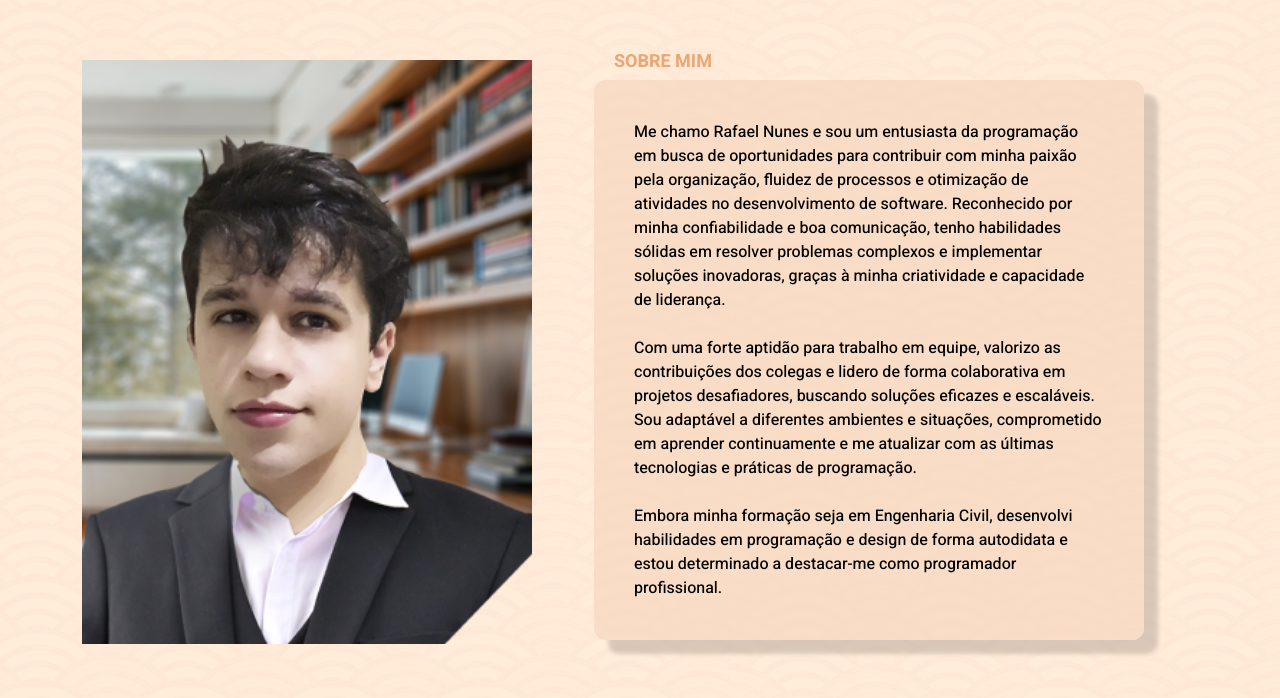
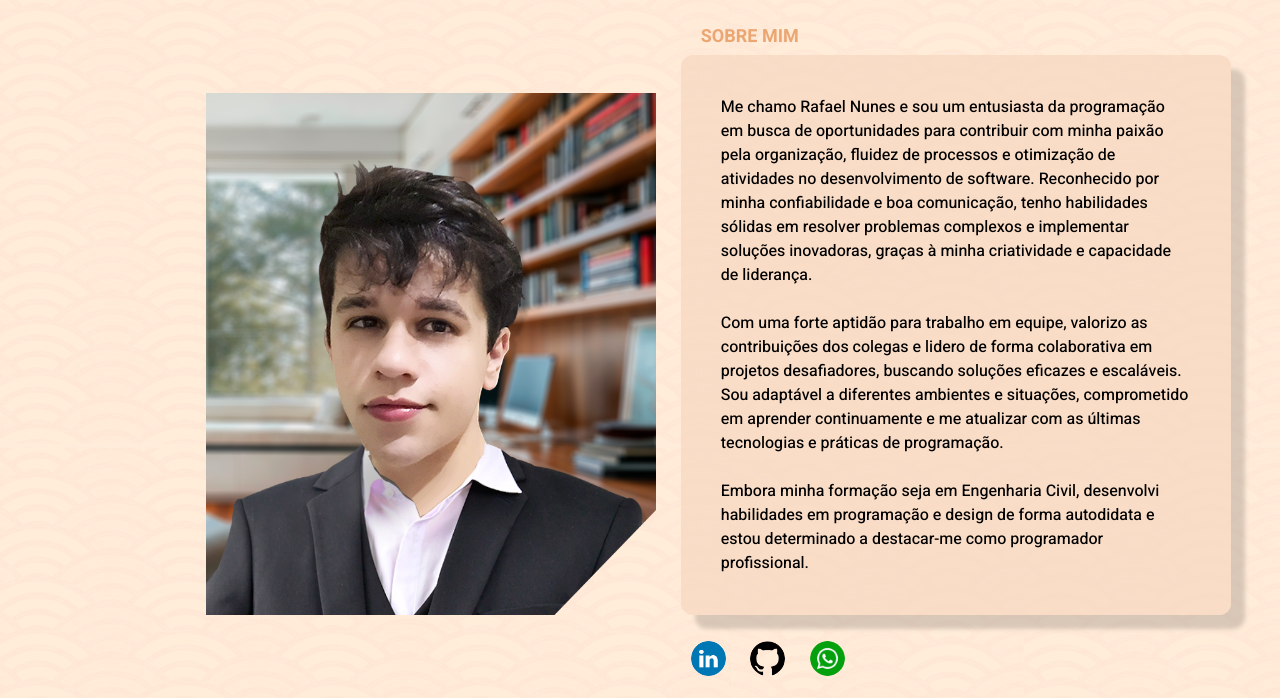
Before and after one commit to Raphyyyyy/Portfolio, a plain HTML site: page index.html in a window 1280 px wide. Shown: the part 982-1680 px from the top of the page. Drawn offline with nearby package versions, Linux system fonts and the light colour scheme.

Commit message:
ajustado sobre mim

```diff
--- a/index.html
+++ b/index.html
@@ -91,10 +91,12 @@
 
     <main>
         <!-- SOBRE MIM -->
-        <div class="sobre-mim" id="sobre-mim-pai">
-            <img src="public/images/foto-terno-b-1.png" alt="">
+        <div class="sobre-mim container" id="sobre-mim-pai">
+            <div id="sobre1">
+                <img src="public/images/foto terno B.png" alt="Foto de Rafael Nunes - programador front end" title="Foto de Rafael Nunes - programador front end"">
+            </div>
 
-            <div class="sobre-mim-texto">
+            <div class="sobre-mim-texto" id="sobre2">
                 <h1>SOBRE MIM</h1>
                 <p>Me chamo Rafael Nunes e sou um entusiasta da programação em busca de oportunidades para contribuir
                     com minha paixão pela organização, fluidez de processos e otimização de atividades no
@@ -112,7 +114,26 @@
                     profissional.
 
                 </p>
+
+                <div id="sobre3">
+                <a href="https://www.linkedin.com/in/rafael-nunes-a078ba158" target="_blank">
+                    <img class="menu-bola" src="public/images/linkedin_logo_icon_147268.png" alt="Modo Escuro/Claro">
+                </a>
+                <a href="https://github.com/Raphyyyyy" target="_blank">
+                    <img class="menu-bola" src="public/images/github-logo.png" alt="GitHub" >
+                </a>
+                <a href="https://wa.me/5512981858682" target="_blank">
+                    <img class="menu-bola" src="public/images/whatsapp.png" alt="whatsapp">
+                </a>
             </div>
+
+
+            </div>
+
+
+
+
+
             <!-- sobre mim texto -->
 
         </div>
--- a/style.css
+++ b/style.css
@@ -82,7 +82,7 @@ h3 {
 }
 
 /* icones de bola */
-header .menu-bola {
+.menu-bola {
 
     margin: 10px;
     flex-shrink: 0;
@@ -92,7 +92,7 @@ header .menu-bola {
     overflow: hidden;
 }
 
-header .menu-bola:hover {
+.menu-bola:hover {
     border: 2px solid #64520000;
 }
 
@@ -111,25 +111,44 @@ main{
 /* sobre mim */
 
 .sobre-mim {
+    display: grid;
+    align-items: center;
+    justify-items: center;
+    grid-template-columns: repeat(2, 1fr);
+    grid-template-rows: 1fr;
+    gap: 0px;
+    padding: 20px;
+    background-image: url(public/images/fundoa-1.png);
+    margin: 0;
+    }
+
+#sobre1 {
     display: flex;
     justify-content: center;
     align-items: center;
-    flex-direction: row;
-    background-image: url(public/images/fundoa-1.png);
-    padding: 20px;
-    margin: 0;
+    margin-left: 15%;
 }
 
-.sobre-mim img{
+#sobre1 img {
     width: 50%;
     min-width: 450px;
     height: auto;
-    margin: 5%;
+
+}
+
+#sobre2 {
+    display: flex;
+    flex-direction: column;
+    justify-content: center;
+    align-items: flex-start;
+    margin: 2%;
+
 }
 
 .sobre-mim-texto{
     display: flex;
     flex-direction: column;
+
 }
 
 .sobre-mim h1{
@@ -143,6 +162,8 @@ main{
     margin-bottom: 5px;
     margin-left: 20px;
 }
+
+
 
 .sobre-mim p {
     display: flex;
@@ -241,7 +262,7 @@ padding: 10px;
 .container{
     display: flex;
     justify-content: space-between;
-    max-width: 75%;
+    max-width: 100%;
 
 
 }
```
Also changed, not shown: public/images/foto terno B.png (added).
